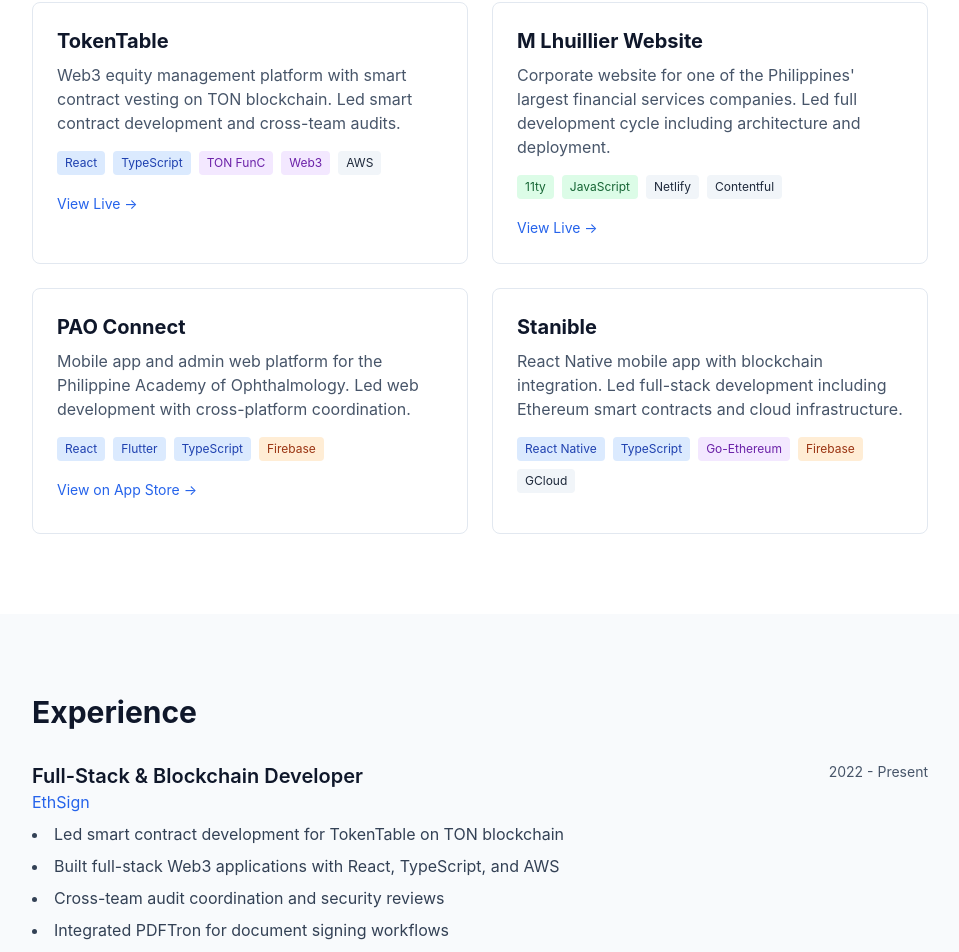
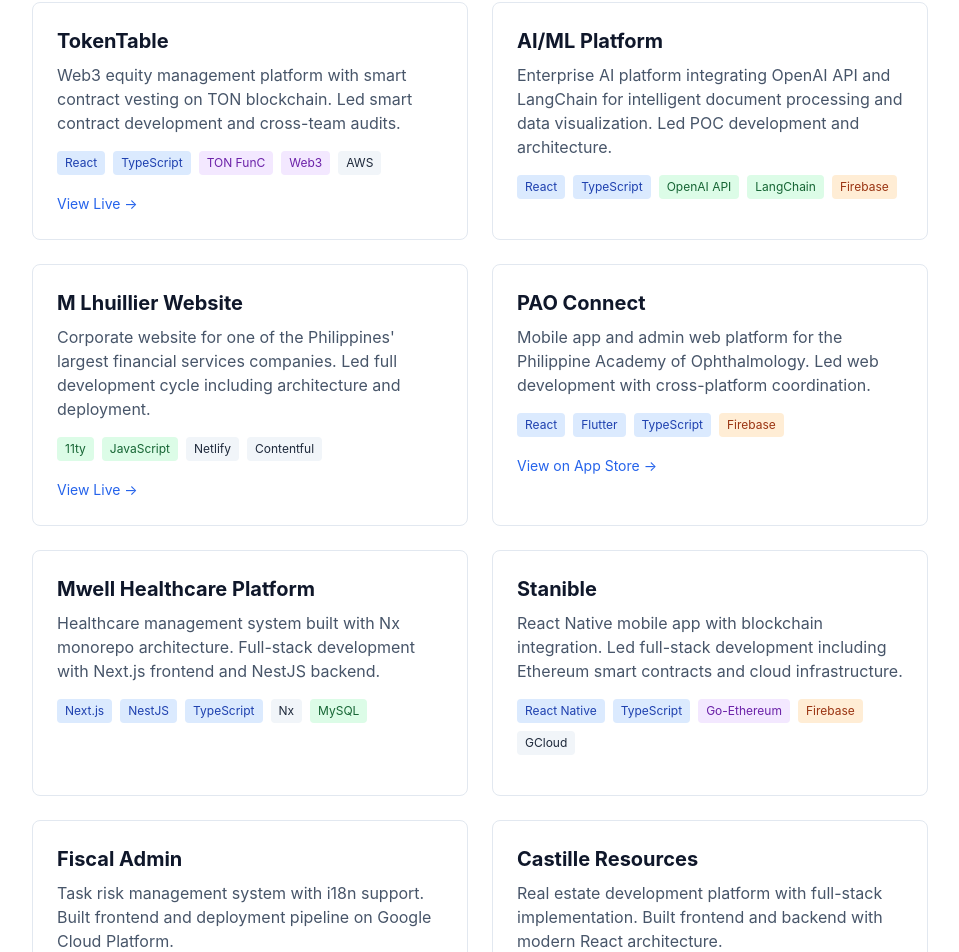
Before and after one commit to e6654321/personal-website, a Next.js app: page / in a window 1280 px wide. Shown: the part 1040-1992 px from the top of the page, without its empty margins (160-1119 px from the left). Built offline with nearby package versions, Linux system fonts and the light colour scheme.

Commit message:
Merge PH CV projects: Add AI/ML, Mwell, Fiscal Admin, Castille

```diff
--- a/app/page.tsx
+++ b/app/page.tsx
@@ -116,6 +116,22 @@ export default function Home() {
               </a>
             </div>
 
+            {/* AI/ML Platform (NDA) */}
+            <div className="border border-slate-200 dark:border-slate-800 rounded-lg p-6 hover:shadow-lg transition-shadow">
+              <h4 className="text-xl font-bold mb-2">AI/ML Platform</h4>
+              <p className="text-slate-600 dark:text-slate-400 mb-4">
+                Enterprise AI platform integrating OpenAI API and LangChain for intelligent document processing
+                and data visualization. Led POC development and architecture.
+              </p>
+              <div className="flex flex-wrap gap-2 mb-4">
+                <span className="text-xs bg-blue-100 dark:bg-blue-900 text-blue-800 dark:text-blue-200 px-2 py-1 rounded">React</span>
+                <span className="text-xs bg-blue-100 dark:bg-blue-900 text-blue-800 dark:text-blue-200 px-2 py-1 rounded">TypeScript</span>
+                <span className="text-xs bg-green-100 dark:bg-green-900 text-green-800 dark:text-green-200 px-2 py-1 rounded">OpenAI API</span>
+                <span className="text-xs bg-green-100 dark:bg-green-900 text-green-800 dark:text-green-200 px-2 py-1 rounded">LangChain</span>
+                <span className="text-xs bg-orange-100 dark:bg-orange-900 text-orange-800 dark:text-orange-200 px-2 py-1 rounded">Firebase</span>
+              </div>
+            </div>
+
             {/* M Lhuillier */}
             <div className="border border-slate-200 dark:border-slate-800 rounded-lg p-6 hover:shadow-lg transition-shadow">
               <h4 className="text-xl font-bold mb-2">M Lhuillier Website</h4>
@@ -152,6 +168,22 @@ export default function Home() {
               </a>
             </div>
 
+            {/* Mwell MPH */}
+            <div className="border border-slate-200 dark:border-slate-800 rounded-lg p-6 hover:shadow-lg transition-shadow">
+              <h4 className="text-xl font-bold mb-2">Mwell Healthcare Platform</h4>
+              <p className="text-slate-600 dark:text-slate-400 mb-4">
+                Healthcare management system built with Nx monorepo architecture. Full-stack development
+                with Next.js frontend and NestJS backend.
+              </p>
+              <div className="flex flex-wrap gap-2 mb-4">
+                <span className="text-xs bg-blue-100 dark:bg-blue-900 text-blue-800 dark:text-blue-200 px-2 py-1 rounded">Next.js</span>
+                <span className="text-xs bg-blue-100 dark:bg-blue-900 text-blue-800 dark:text-blue-200 px-2 py-1 rounded">NestJS</span>
+                <span className="text-xs bg-blue-100 dark:bg-blue-900 text-blue-800 dark:text-blue-200 px-2 py-1 rounded">TypeScript</span>
+                <span className="text-xs bg-slate-100 dark:bg-slate-800 text-slate-800 dark:text-slate-200 px-2 py-1 rounded">Nx</span>
+                <span className="text-xs bg-green-100 dark:bg-green-900 text-green-800 dark:text-green-200 px-2 py-1 rounded">MySQL</span>
+              </div>
+            </div>
+
             {/* Stanible */}
             <div className="border border-slate-200 dark:border-slate-800 rounded-lg p-6 hover:shadow-lg transition-shadow">
               <h4 className="text-xl font-bold mb-2">Stanible</h4>
@@ -165,6 +197,36 @@ export default function Home() {
                 <span className="text-xs bg-purple-100 dark:bg-purple-900 text-purple-800 dark:text-purple-200 px-2 py-1 rounded">Go-Ethereum</span>
                 <span className="text-xs bg-orange-100 dark:bg-orange-900 text-orange-800 dark:text-orange-200 px-2 py-1 rounded">Firebase</span>
                 <span className="text-xs bg-slate-100 dark:bg-slate-800 text-slate-800 dark:text-slate-200 px-2 py-1 rounded">GCloud</span>
+              </div>
+            </div>
+
+            {/* Fiscal Admin */}
+            <div className="border border-slate-200 dark:border-slate-800 rounded-lg p-6 hover:shadow-lg transition-shadow">
+              <h4 className="text-xl font-bold mb-2">Fiscal Admin</h4>
+              <p className="text-slate-600 dark:text-slate-400 mb-4">
+                Task risk management system with i18n support. Built frontend and deployment pipeline
+                on Google Cloud Platform.
+              </p>
+              <div className="flex flex-wrap gap-2 mb-4">
+                <span className="text-xs bg-blue-100 dark:bg-blue-900 text-blue-800 dark:text-blue-200 px-2 py-1 rounded">React</span>
+                <span className="text-xs bg-blue-100 dark:bg-blue-900 text-blue-800 dark:text-blue-200 px-2 py-1 rounded">TypeScript</span>
+                <span className="text-xs bg-slate-100 dark:bg-slate-800 text-slate-800 dark:text-slate-200 px-2 py-1 rounded">GCP</span>
+                <span className="text-xs bg-slate-100 dark:bg-slate-800 text-slate-800 dark:text-slate-200 px-2 py-1 rounded">Material UI</span>
+              </div>
+            </div>
+
+            {/* Castille Resources */}
+            <div className="border border-slate-200 dark:border-slate-800 rounded-lg p-6 hover:shadow-lg transition-shadow">
+              <h4 className="text-xl font-bold mb-2">Castille Resources</h4>
+              <p className="text-slate-600 dark:text-slate-400 mb-4">
+                Real estate development platform with full-stack implementation. Built frontend and backend
+                with modern React architecture.
+              </p>
+              <div className="flex flex-wrap gap-2 mb-4">
+                <span className="text-xs bg-blue-100 dark:bg-blue-900 text-blue-800 dark:text-blue-200 px-2 py-1 rounded">React</span>
+                <span className="text-xs bg-blue-100 dark:bg-blue-900 text-blue-800 dark:text-blue-200 px-2 py-1 rounded">TypeScript</span>
+                <span className="text-xs bg-slate-100 dark:bg-slate-800 text-slate-800 dark:text-slate-200 px-2 py-1 rounded">GCP</span>
+                <span className="text-xs bg-slate-100 dark:bg-slate-800 text-slate-800 dark:text-slate-200 px-2 py-1 rounded">Ant Design</span>
               </div>
             </div>
 
@@ -202,11 +264,12 @@ export default function Home() {
                   <h4 className="text-xl font-semibold">Full-Stack Developer</h4>
                   <p className="text-blue-600">Symph</p>
                 </div>
-                <p className="text-slate-600 dark:text-slate-400 text-sm sm:text-right">2020 - 2022</p>
+                <p className="text-slate-600 dark:text-slate-400 text-sm sm:text-right">2020 - Present</p>
               </div>
               <ul className="text-slate-700 dark:text-slate-300 space-y-2 list-disc list-inside">
                 <li>Led development of multiple large-scale web applications</li>
-                <li>Built React Native mobile apps with Firebase backend</li>
+                <li>Built AI/ML platforms with OpenAI API and LangChain integration</li>
+                <li>Developed React Native mobile apps with Firebase backend</li>
                 <li>Architected and deployed solutions on GCP and AWS</li>
                 <li>Mentored junior developers and conducted code reviews</li>
               </ul>
```
